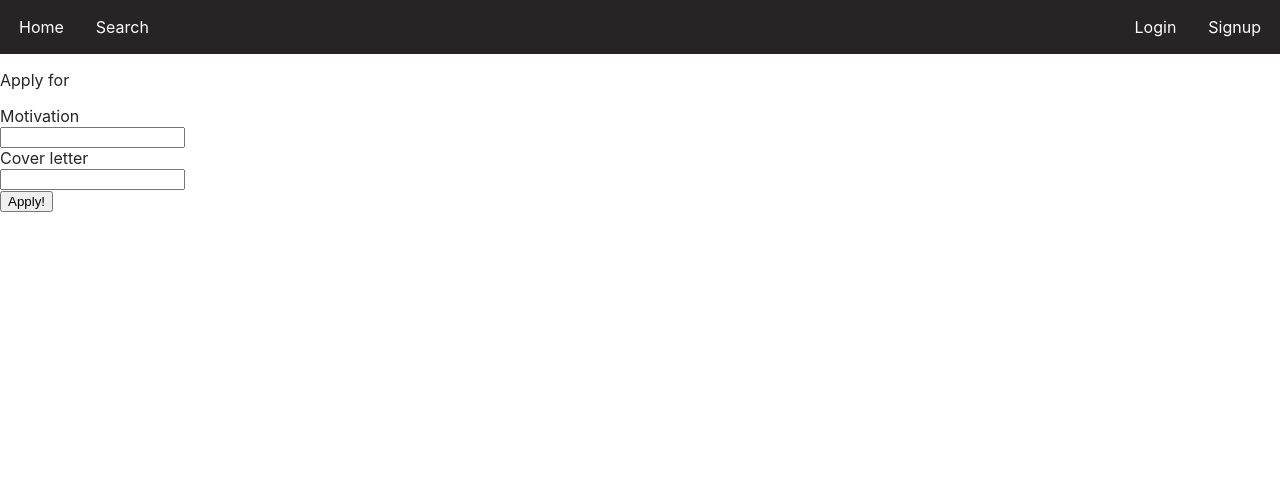
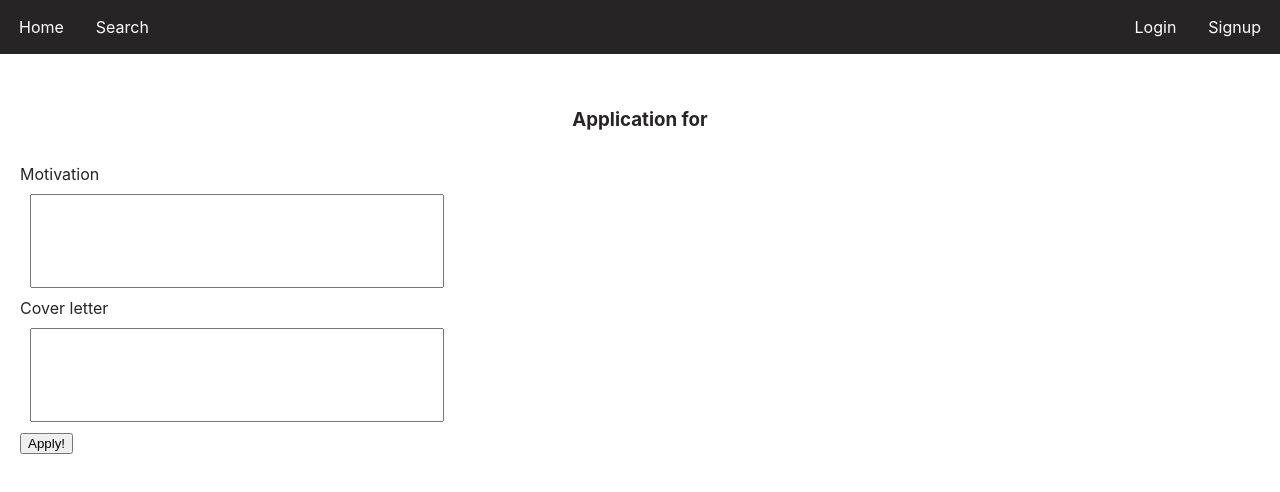
Before and after one commit to SPFlores/perUse, a React (Create React App) app in the folder Client/: page /apply in a window 1280 px wide. Shown: the top 492 px of the page. Built offline with nearby package versions, Linux system fonts and the light colour scheme.

Commit message:
application styling start

```diff
--- a/Client/src/index.css
+++ b/Client/src/index.css
@@ -111,6 +111,18 @@ button.location, button.type, button.skills, .filterBtn {
   display: inline
 }
 
+#applicationTitle {
+  text-align: center;
+  padding: 15px
+}
+
+input {
+  padding: 5px;
+  margin: 10px;
+  width: 25rem;
+  height: 5rem
+}
+
 body {
   margin: 0;
   font-family: -apple-system, BlinkMacSystemFont, 'Segoe UI', 'Roboto', 'Oxygen', 'Ubuntu', 'Cantarell', 'Fira Sans', 'Droid Sans', 'Helvetica Neue', sans-serif;
--- a/Client/src/pages/Apply/Apply.js
+++ b/Client/src/pages/Apply/Apply.js
@@ -68,16 +68,16 @@ const ApplyPage = _ => {
   }
 
   return (
-    <div>
+    <div class='mainArea'>
       <div>
-        <p>Apply for {sessionStorage.getItem('title')}</p>
-        {applicationState.failedBoth ? <p style={{ color: 'red' }}>Please enter your information!</p> : null}
-        {applicationState.failedMotivation ? <p style={{ color: 'red' }}>Please enter your motivation!</p> : null}
-        <label htmlFor='motivation'>Motivation</label>
+        <h3 id='applicationTitle'>Application for {sessionStorage.getItem('title')}</h3>
+        {applicationState.failedBoth ? <p style={{ color: '#ef6461' }}>Please enter your information!</p> : null}
+        {applicationState.failedMotivation ? <p style={{ color: '#ef6461' }}>Please enter your motivation!</p> : null}
+        <label htmlFor='motivation' >Motivation</label>
         <br />
         <input type='text' name='motivation' id='motivation' ref={motivation} />
         <br />
-        {applicationState.failedCover ? <p style={{ color: 'red' }}>Please enter your cover letter!</p> : null}
+        {applicationState.failedCover ? <p style={{ color: '#ef6461' }}>Please enter your cover letter!</p> : null}
         <label htmlFor='coverLetter'>Cover letter</label>
         <br />
         <input type='text' name='coverLetter' id='coverLetter' ref={coverLetter} />
--- a/Client/src/pages/Landing/Landing.js
+++ b/Client/src/pages/Landing/Landing.js
@@ -15,7 +15,7 @@ const LandingPage = _ => {
   }, [])
 
   return (
-    <div>
+    <div class='mainArea'>
       <h1 id='mainTitle'>perUse</h1>
       <p id='landingText'>Welcome to perUse, the job site for U! Take a look at the jobs we host to see if any of them could be your next best fit! Be sure to sign in (or sign up) to get access to all of our functionality. Happy perUsing!</p>
       <div>
```
